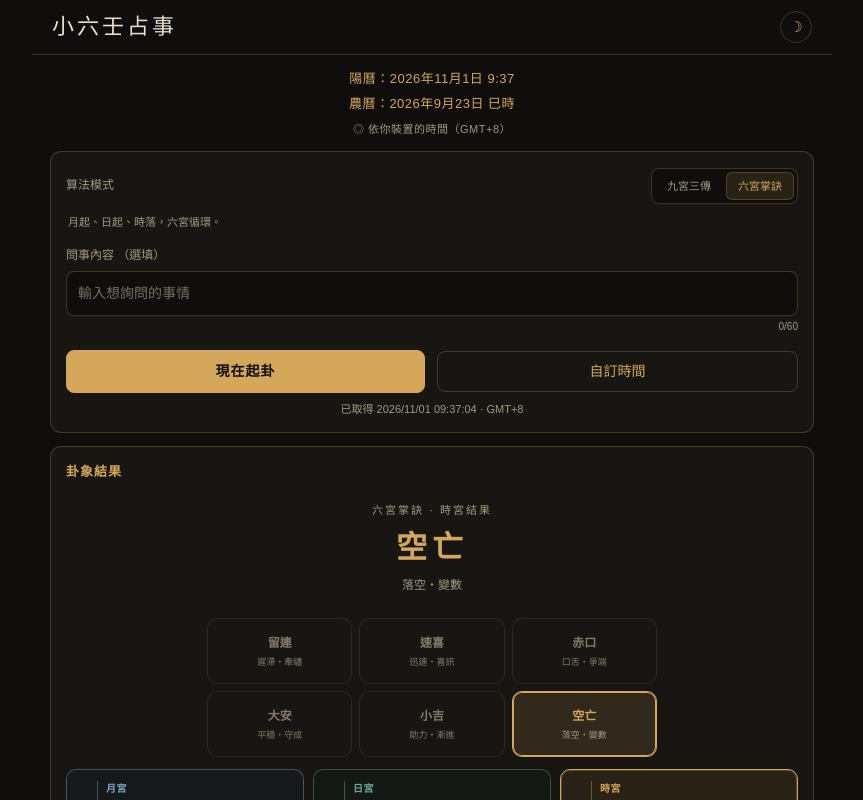
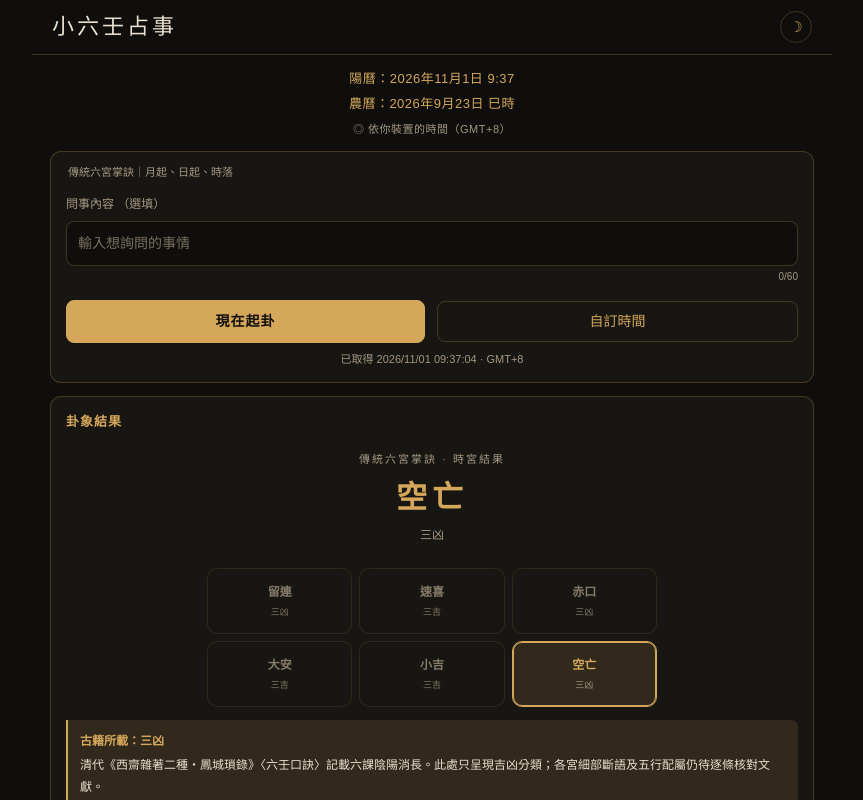
Before and after one commit to tsnelson1219-ctrl/01-matrix, a plain HTML site: page sixflow.html in a window 1280 px wide. Both pictures are taken after a click on the button "現在起卦". Shown: the top 800 px of the page, without its empty margins (208-1071 px from the left). Drawn offline with Linux system fonts and the light colour scheme.

Commit message:
Refocus sixflow on source-grounded traditional six-palace method

```diff
--- a/sixflow.html
+++ b/sixflow.html
@@ -197,14 +197,7 @@ h1{font-size:25px;letter-spacing:5px;font-weight:500;color:var(--gold);margin:5p
   </div>
 
   <section class="panel">
-    <div class="input-row mode-row">
-      <span class="row-label">算法模式</span>
-      <div class="mode-switch" role="group" aria-label="結果顯示模式">
-        <button type="button" data-mode="full">九宮三傳</button>
-        <button type="button" class="active" data-mode="simple">六宮掌訣</button>
-      </div>
-    </div>
-    <div class="mode-description" id="modeDescription">月起、日起、時落，六宮循環。</div>
+    <div class="mode-description">傳統六宮掌訣｜月起、日起、時落</div>
     <div class="input-row question-row">
       <label class="question-label" for="question">問事內容 <span>（選填）</span></label>
       <input class="question-input" id="question" maxlength="60" placeholder="輸入想詢問的事情">
@@ -264,7 +257,7 @@ h1{font-size:25px;letter-spacing:5px;font-weight:500;color:var(--gold);margin:5p
   ];
   const $ = id => document.getElementById(id);
   let currentResult = null;
-  let displayMode = 'simple';
+  const displayMode = 'simple';
 
   function updateHeaderClock(){
     const now=new Date();
@@ -316,10 +309,8 @@ h1{font-size:25px;letter-spacing:5px;font-weight:500;color:var(--gold);margin:5p
   }
 
   function runCast(data){
-    const steps = displayMode==='full'
-      ? palaceIndex9(data.month,data.day,data.hourIndex)
-      : palaceIndex(data.month,data.day,data.hourIndex);
-    const list=displayMode==='full'?PALACES9:PALACES;
+    const steps = palaceIndex(data.month,data.day,data.hourIndex);
+    const list = PALACES;
     currentResult = {
       ...data,
       mode:displayMode,
@@ -335,78 +326,36 @@ h1{font-size:25px;letter-spacing:5px;font-weight:500;color:var(--gold);margin:5p
     if(!currentResult) return;
     const r=currentResult, p=r.result;
     const area=$('resultArea');
-    const simpleMode=displayMode==='simple';
-    const simpleList=PALACES;
     const simpleLayout=[1,2,3,0,4,5];
     const palaceHtml=simpleLayout.map(index=>{
-      const item=simpleList[index];
-      return '<div class="palace palace-slot '+(index===r.resultIndex?'active':'')+'"><div class="palace-name">'+item.name+'</div><div class="palace-meaning">'+item.hint+'</div></div>';
+      const item=PALACES[index];
+      const category=[0,2,4].includes(index)?'三吉':'三凶';
+      return '<div class="palace palace-slot '+(index===r.resultIndex?'active':'')+'"><div class="palace-name">'+item.name+'</div><div class="palace-meaning">'+category+'</div></div>';
     }).join('');
-    const common=simpleMode
-      ? '<div class="result-top"><div class="result-kicker">六宮掌訣 · 時宮結果</div><div class="result-name">'+p.name+'</div><div class="result-tagline">'+p.hint+'</div></div><div class="palace-grid">'+palaceHtml+'</div>'
-      : '<div class="result-top"><div class="result-kicker">九宮三傳 · 末傳結果</div><div class="result-name">'+p.name+'</div><div class="result-tagline">'+p.hint+' · '+p.element+' · '+p.palace+'</div></div>';
-    const list=simpleMode?PALACES:PALACES9;
-    const elementOf = simpleMode
-      ? ['木','水','火','金','木','土']
-      : list.map(item=>item.element);
-    const stageLabels=simpleMode?['月宮','日宮','時宮']:['初傳','中傳','末傳'];
-    const stageRoles=['起因','發展','結果'];
-    const stageInputs=simpleMode
-      ? ['農曆 '+r.month+' 月','農曆 '+r.day+' 日',BRANCHES[r.hourIndex]+'時（子時起算）']
-      : ['月數 '+r.month,'日數 '+r.day,'時辰序數 '+(r.hourIndex+1)];
+    const common='<div class="result-top"><div class="result-kicker">傳統六宮掌訣 · 時宮結果</div><div class="result-name">'+p.name+'</div><div class="result-tagline">'+([0,2,4].includes(r.resultIndex)?'三吉':'三凶')+'</div></div><div class="palace-grid">'+palaceHtml+'</div>';
+    const list=PALACES;
+    const stageLabels=['月宮','日宮','時宮'];
+    const stageRoles=['月起','日起','時落'];
+    const stageInputs=['農曆 '+r.month+' 月','農曆 '+r.day+' 日',BRANCHES[r.hourIndex]+'時'];
     const stageCards=[
       {label:stageLabels[0],role:stageRoles[0],phase:'start',input:stageInputs[0],item:list[r.steps.monthStep]},
       {label:stageLabels[1],role:stageRoles[1],phase:'middle',input:stageInputs[1],item:list[r.steps.dayStep]},
       {label:stageLabels[2],role:stageRoles[2],phase:'end',input:stageInputs[2],item:list[r.steps.hourStep]}
     ];
     const stages='<div class="stage-grid">'+stageCards.map((step,i)=>
-      '<div class="stage-card phase-'+step.phase+' '+(i===2?'final':'')+'"><div class="stage-rail"><div class="stage-role">'+step.role+'</div></div><div class="stage-content"><div class="stage-label">'+step.label+'</div><div class="stage-name">'+step.item.name+'</div><div class="stage-input">'+step.input+(simpleMode?'（'+elementOf[list.indexOf(step.item)]+'）':' · '+step.item.element+'・'+step.item.palace)+'</div><div class="stage-reading">'+step.item.hint+'</div></div></div>'
+      '<div class="stage-card phase-'+step.phase+' '+(i===2?'final':'')+'"><div class="stage-rail"><div class="stage-role">'+step.role+'</div></div><div class="stage-content"><div class="stage-label">'+step.label+'</div><div class="stage-name">'+step.item.name+'</div><div class="stage-input">'+step.input+'</div></div></div>'
     ).join('')+'</div>';
-    const method=simpleMode
-      ? '<div class="method-note"><div class="method-title">六宮掌訣</div><div class="method-text">月起、日起、時落；六宮循環，時宮為最後落點。</div></div>'
-      : '<div class="method-note"><div class="method-title">九宮三傳</div><div class="method-text">月定初傳、日定中傳、時定末傳；九宮循環，末傳為最後落點。</div></div>';
-    const generate = {'木':'火','火':'土','土':'金','金':'水','水':'木'};
-    const control = {'木':'土','土':'水','水':'火','火':'金','金':'木'};
-    function relation(a,b){
-      if(a===b) return '比和：同氣相扶';
-      if(generate[a]===b) return '前宮生後宮：前段助長後段';
-      if(generate[b]===a) return '後宮生前宮：後段回助前段';
-      if(control[a]===b) return '前宮剋後宮：前段制約後段';
-      if(control[b]===a) return '後宮剋前宮：後段反制前段';
-      return '五行關係待確認';
-    }
-    const relationHtml = [
-      {from:stageCards[0],to:stageCards[1]},
-      {from:stageCards[1],to:stageCards[2]}
-    ].map(pair=>{
-      const a=elementOf[list.indexOf(pair.from.item)];
-      const b=elementOf[list.indexOf(pair.to.item)];
-      return '<div class="relation-row"><span>'+pair.from.item.name+'（'+a+'）</span><span class="relation-arrow">→</span><span>'+pair.to.item.name+'（'+b+'）</span><strong>'+relation(a,b)+'</strong></div>';
-    }).join('');
-    const extra = '<div class="element-analysis"><div class="method-title">五行生剋串接</div>'+relationHtml+
-      (simpleMode
-        ? '<div class="analysis-note">六宮採用：大安木、留連水、速喜火、赤口金、小吉木、空亡土。八卦配位各派不同，本模式不強行套用。</div>'
-        : '<div class="analysis-note">卦位：'+stageCards.map(x=>x.item.name+'・'+x.item.palace+'（'+x.item.direction+'）').join(' → ')+'</div>')+
-      '</div>';
-    const interpretation='<div class="explain"><div class="explain-title">'+p.name+' · '+p.hint+'</div><div class="explain-text">'+p.desc+'</div></div>';
-    const full=stages+method+extra+interpretation;
-    const simple=stages+method+extra+interpretation;
-    const meta='<div class="time-stamp">'+(simpleMode?'六宮掌訣':'九宮三傳')+' · 農曆 '+r.monthLabel+' '+r.day+' 日 · '+BRANCHES[r.hourIndex]+'時'+(r.timeLabel?' · '+r.timeLabel:'')+'</div>';
+    const category=[0,2,4].includes(r.resultIndex)?'三吉':'三凶';
+    const interpretation='<div class="explain"><div class="explain-title">古籍所載：'+category+'</div><div class="explain-text">清代《西齋雜著二種・鳳城瑣錄》〈六壬口訣〉記載六課陰陽消長。此處只呈現吉凶分類；各宮細部斷語及五行配屬仍待逐條核對文獻。</div></div>';
+    const meta='<div class="time-stamp">六宮掌訣 · 農曆 '+r.monthLabel+' '+r.day+' 日 · '+BRANCHES[r.hourIndex]+'時'+(r.timeLabel?' · '+r.timeLabel:'')+'</div>';
     area.className='';
-    area.innerHTML=common+(displayMode==='full'?full:simple)+meta+
+    area.innerHTML=common+interpretation+stages+meta+
       '<div class="result-actions"><button class="secondary-btn" id="saveRecord" type="button">保存這一卦</button><button class="secondary-btn" id="resetResult" type="button">清除結果</button></div>';
     $('saveRecord').addEventListener('click',saveRecord);
     $('resetResult').addEventListener('click',resetResult);
   }
 
-  function setMode(mode){
-    displayMode=mode;
-    document.querySelectorAll('[data-mode]').forEach(btn=>btn.classList.toggle('active',btn.dataset.mode===mode));
-    $('modeDescription').textContent=mode==='full'
-      ? '三傳看起因、發展、結果，結合五行與八卦。'
-      : '六宮看吉凶與走向，並以五行生剋串接。';
-    if(currentResult) runCast({...currentResult});
-  }
+  function setMode(){ if(currentResult) runCast({...currentResult}); }
 
   function getRecords(){
     try{return JSON.parse(localStorage.getItem('sixflow.records')||'[]');}
@@ -509,7 +458,7 @@ h1{font-size:25px;letter-spacing:5px;font-weight:500;color:var(--gold);margin:5p
     $('customToggle').setAttribute('aria-expanded',String(opening));
   });
   $('question').addEventListener('input',()=> $('charCount').textContent=$('question').value.length);
-  document.querySelectorAll('[data-mode]').forEach(btn=>btn.addEventListener('click',()=>setMode(btn.dataset.mode)));
+
   $('themeBtn').addEventListener('click',()=>{
     document.body.classList.toggle('light');
     try{localStorage.setItem('theme',document.body.classList.contains('light')?'light':'dark');}catch(e){}
```
